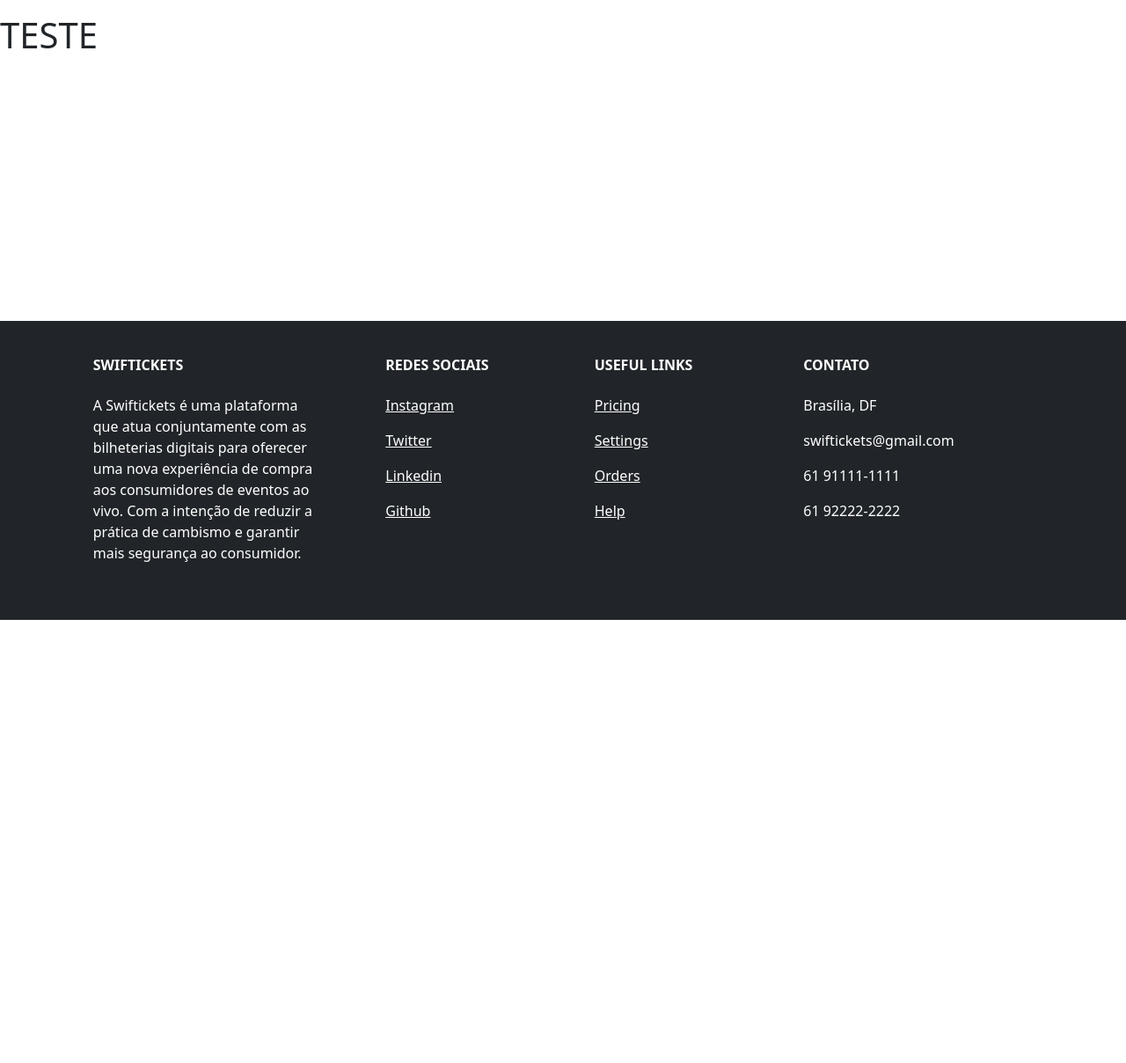
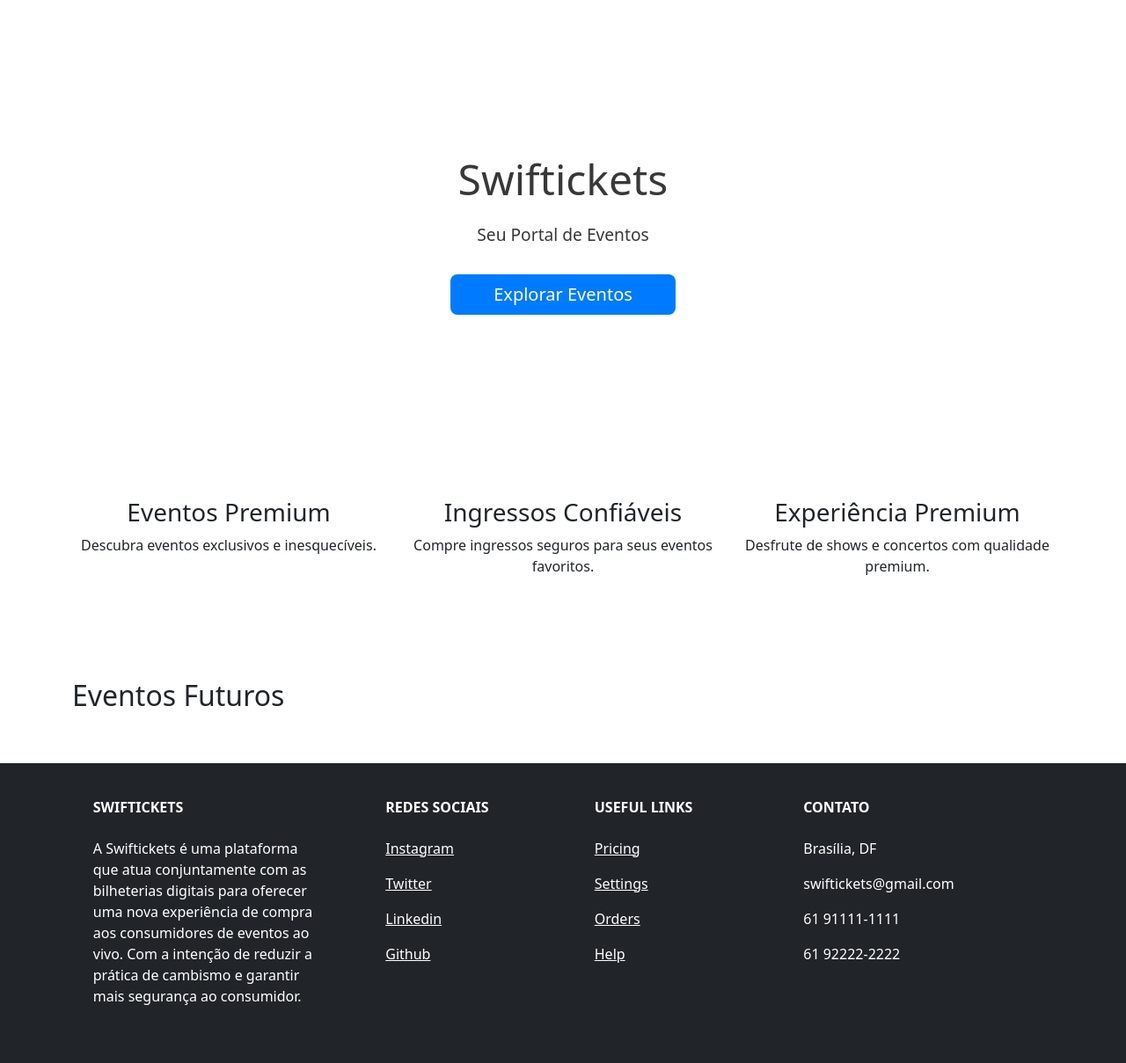
Before and after one commit to Seguidores-do-Pato/Swiftickets, a Django app: page / in a window 1280 px wide. Shown: the part 95-1304 px from the top of the page at 88% size. Before the commit the page ends 800 px from the top, so only its background shows below. Run offline with Django 4.2, Linux system fonts and the light colour scheme.

Commit message:
fix createEvent

```diff
--- a/core/swiftickets/templates/eventCreate.html
+++ b/core/swiftickets/templates/eventCreate.html
@@ -11,7 +11,7 @@ Create |
         <div class="mb-3">
             {{ form.as_p }}
         </div>
-        <button type="submit" class="btn btn-outline-dark">Criar</button>
+        <button type="submit" class="btn btn-outline-dark mb-4">Criar</button>
     </form>
 </div>
 {% endblock %}
--- a/core/swiftickets/templates/index.html
+++ b/core/swiftickets/templates/index.html
@@ -1,5 +1,103 @@
 {% extends 'base.html' %}
 
 {% block content %}
-    <h1>TESTE</h1>
+
+<head>
+    <style>
+        body {
+            background-color: #fff;
+        }
+
+        .hero-section {
+            height: 500px;
+            color: #383838;
+            text-align: center;
+            display: flex;
+            flex-direction: column;
+            justify-content: center;
+        }
+
+        .hero-section h1 {
+            font-size: 3rem;
+            margin-bottom: 20px;
+        }
+
+        .hero-section p {
+            font-size: 1.2rem;
+            margin-bottom: 30px;
+        }
+
+        .btn-primary {
+            background-color: #007bff;
+            border: none;
+        }
+
+        .btn-primary:hover {
+            background-color: #0056b3;
+        }
+
+        .feature-section {
+            padding: 50px 0;
+            text-align: center;
+        }
+
+        .feature-icon {
+            font-size: 3rem;
+            color: #007bff;
+        }
+
+        .event-section {
+            background-color: #ffffff;
+            padding: 50px 0;
+        }
+
+        .footer-section {
+            background-color: #343a40;
+            color: #ffffff;
+            padding: 30px 0;
+        }
+    </style>
+</head>
+
+<body>
+    <div class="hero-section">
+        <h1>Swiftickets</h1>
+        <p>Seu Portal de Eventos</p>
+        {% if not user.is_owner %}
+        <a href="{% url 'eventViewer' %}" class="btn btn-primary btn-lg mx-auto" style="width: 20%;">Explorar
+            Eventos</a>
+        {% endif %}
+        {% if user.is_owner %}
+        <a href="{% url 'ownerEvents' %}" class="btn btn-primary btn-lg mx-auto" style="width: 20%;">Meus Eventos</a>
+        {% endif %}
+    </div>
+
+    <div class="feature-section">
+        <div class="container">
+            <div class="row">
+                <div class="col-md-4">
+                    <i class="fas fa-calendar-alt feature-icon"></i>
+                    <h3>Eventos Premium</h3>
+                    <p>Descubra eventos exclusivos e inesquecíveis.</p>
+                </div>
+                <div class="col-md-4">
+                    <i class="fas fa-ticket-alt feature-icon"></i>
+                    <h3>Ingressos Confiáveis</h3>
+                    <p>Compre ingressos seguros para seus eventos favoritos.</p>
+                </div>
+                <div class="col-md-4">
+                    <i class="fas fa-headphones feature-icon"></i>
+                    <h3>Experiência Premium</h3>
+                    <p>Desfrute de shows e concertos com qualidade premium.</p>
+                </div>
+            </div>
+        </div>
+    </div>
+
+    <div class="event-section">
+        <div class="container">
+            <h2>Eventos Futuros</h2>
+        </div>
+    </div>
+</body>
 {% endblock %}
--- a/core/swiftickets/templates/myEvents.html
+++ b/core/swiftickets/templates/myEvents.html
@@ -8,8 +8,8 @@ Eventos |
   {{eventFilter.form}}
   <button type="submit">Pesquisar</button>
 </form>
-<h5 class="m-4">Meus Eventos</h5>
-<table class="table table-striped m-4 " style="width: 100% !important;">
+<h5 class="text-center">Meus Eventos</h5>
+<table class="table table-striped" style="width: 100% !important;">
   <thead>
     <tr>
       <th scope="col">Tipo</th>
--- a/core/swiftickets/views.py
+++ b/core/swiftickets/views.py
@@ -64,7 +64,7 @@ def eventCreate(request):
     if request.method == 'POST':
         form = EventForm(request.POST)
         if form.is_valid():
-            event = form.save()
+            event = form.save(commit=False)
             event.registrant = user
             event.save()
             return redirect('ownerEvents')
```
